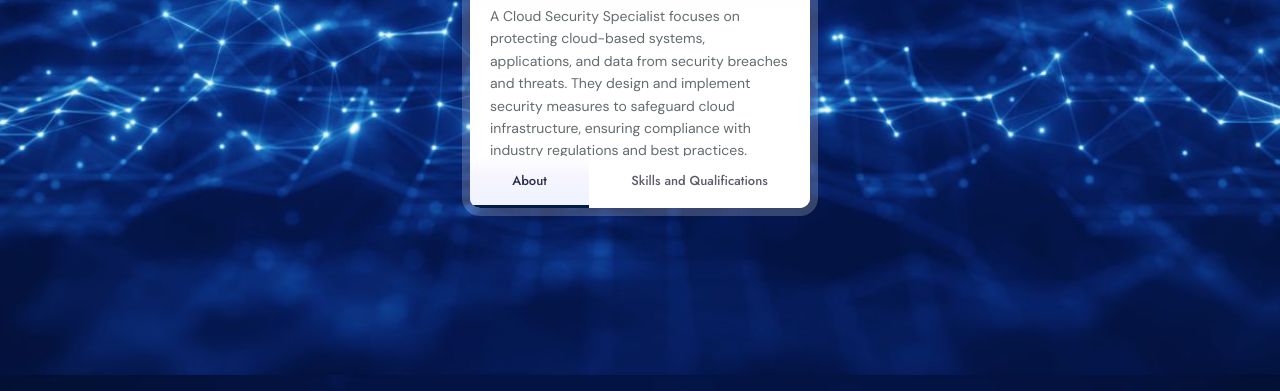
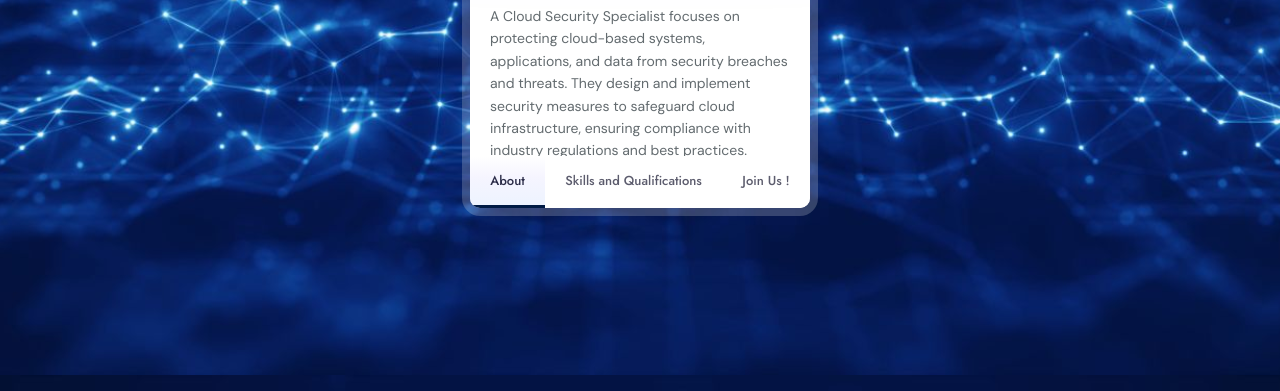
Before and after one commit to Aldharrab/Careers-and-Training-Quiz, a plain HTML site: page CloudSecurity.html in a window 1280 px wide. Shown: the part 425-816 px from the top of the page. Drawn offline with Linux system fonts and the light colour scheme.

Commit message:
Added contact card to Cloud Security page

```diff
--- a/CloudSecurity.html
+++ b/CloudSecurity.html
@@ -100,6 +100,7 @@
         <div class="card-buttons">
             <button data-section="#about" class="is-active">About</button>
             <button data-section="#experience">Skills and Qualifications</button>
+            <button data-section="#contact">Join Us !</button>
         </div>
       </div>
       <script src="./ResultScript.js"></script>
```
